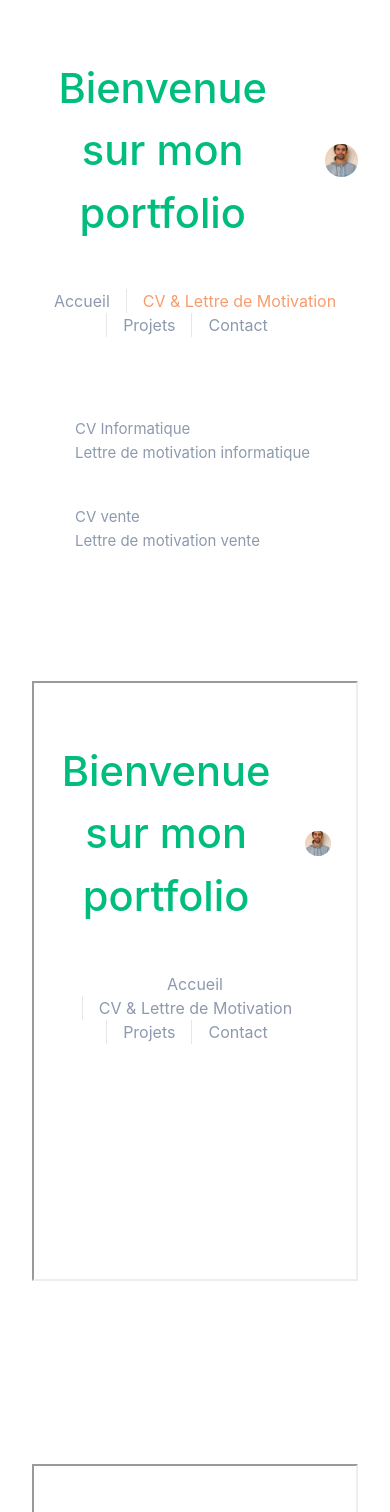
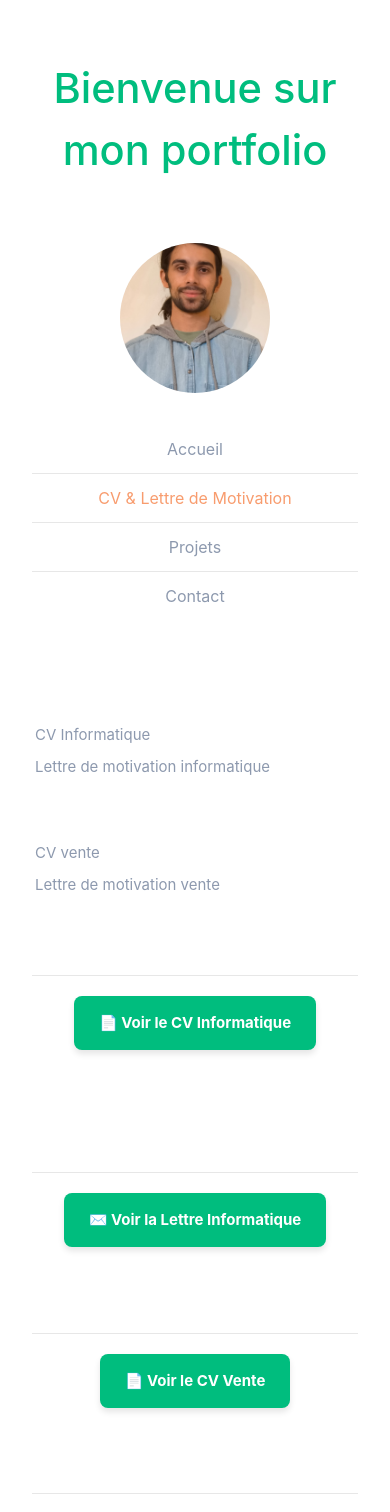
Before and after one commit to Anthony19-20/Mon_portfolio, a Vue app: page /CV_Letter in a window 390 px wide. Shown: the top 1512 px of the page. Built offline with nearby package versions, Linux system fonts and the light colour scheme.

Commit message:
Mise en place téléphone

```diff
--- a/src/App.vue
+++ b/src/App.vue
@@ -4,7 +4,7 @@ import HelloWorld from './components/HelloWorld.vue'
 </script>
 <!--
   Idées :
-  - Faire sur téléphone
+  - Mettre une flèche pour remonter
 -->
 <template>
   <header>
@@ -74,4 +74,54 @@ nav a:first-of-type {
   box-shadow: 0 10px 20px #42b883;
   z-index: 10;
 }
+
+@media (max-width: 600px) {
+  header {
+    display: block;
+  }
+
+  .photo {
+    flex-direction: column;
+    align-items: center;
+    text-align: center;
+  }
+
+  .img_moi {
+    width: 150px;
+    margin-top: 1rem;
+  }
+
+  .img_moi:hover {
+    transform: scale(1.5) translate(0, 0);
+  }
+
+  .wrapper {
+    width: 100%;
+  }
+
+  nav {
+    display: flex !important;
+    flex-direction: column !important;
+    margin-top: 2rem;
+    width: 100%;
+    padding: 0;
+  }
+
+  nav a {
+    display: block !important;
+    width: 100%;
+    padding: 12px 0 !important;
+    border-left: none !important;
+    border-bottom: 1px solid var(--color-border) !important;
+    margin: 0;
+  }
+
+  nav a:first-of-type {
+    border-left: none !important;
+  }
+
+  nav a:last-of-type {
+    border-bottom: none !important;
+  }
+}
 </style>
--- a/src/assets/style/style.css
+++ b/src/assets/style/style.css
@@ -81,3 +81,22 @@ span {
     font-weight: bold;
     color: #686868;
 }
+
+@media (max-width: 600px) {
+
+    .Instagram,
+    .Facebook,
+    .YouTube,
+    .Twitter,
+    .LinkedIn,
+    .GitHub,
+    .TikTok {
+        width: 25px;
+        height: 25px;
+        margin: 15px;
+    }
+
+    footer p {
+        font-size: 0.8rem;
+    }
+}
--- a/src/components/TheWelcome.vue
+++ b/src/components/TheWelcome.vue
@@ -152,4 +152,20 @@ import ToolingIcon from './icons/IconTooling.vue';
 .base {
   text-decoration: underline;
 }
+
+@media (max-width: 600px) {
+  nav ul {
+    padding-left: 0;
+    list-style: none;
+  }
+
+  nav li {
+    margin-bottom: 8px;
+  }
+
+  .sommaire.base {
+    margin-top: 2rem;
+    font-size: 1.2rem;
+  }
+}
 </style>
--- a/src/components/WelcomeItem.vue
+++ b/src/components/WelcomeItem.vue
@@ -83,4 +83,22 @@ h3 {
     display: none;
   }
 }
+
+@media (max-width: 600px) {
+  .item {
+    flex-direction: column;
+    /* Icône au dessus du titre */
+    align-items: flex-start;
+    margin-top: 1.5rem;
+  }
+
+  .details {
+    margin-left: 0;
+    margin-top: 0.5rem;
+  }
+
+  i {
+    margin-bottom: 0.5rem;
+  }
+}
 </style>
--- a/src/views/CV_LetterView.vue
+++ b/src/views/CV_LetterView.vue
@@ -10,29 +10,92 @@
             <li><a href="#lettre_motivation_vente">Lettre de motivation vente</a></li>
         </ul>
     </nav>
+
     <h1 class="h1" id="cv_informatique">Mon CV Informatique</h1>
-    <iframe src="/Informatique_CV_Tony_Barelli.pdf" title="Curriculum Vitae de Tony Barelli - Développeur Web"
-        width="100%" height="600px">
-    </iframe>
+    <div class="mobile-download">
+        <a href="/Informatique_CV_Tony_Barelli.pdf" target="_blank" class="btn-view">
+            📄 Voir le CV Informatique
+        </a>
+    </div>
+    <iframe src="/Informatique_CV_Tony_Barelli.pdf" title="CV Informatique" width="100%" height="600px"
+        class="desktop-pdf"></iframe>
+
     <h1 class="h1" id="lettre_motivation_informatique">Ma lettre de motivation informatique</h1>
-    <iframe src="/Informatique_Lettre_Motivation_Tony_Barelli.pdf"
-        title="Lettre de Motivation de Tony barelli - Développeur Web" width="100%" height="600px">
-    </iframe>
+    <div class="mobile-download">
+        <a href="/Informatique_Lettre_Motivation_Tony_Barelli.pdf" target="_blank" class="btn-view">
+            ✉️ Voir la Lettre Informatique
+        </a>
+    </div>
+    <iframe src="/Informatique_Lettre_Motivation_Tony_Barelli.pdf" title="Lettre Informatique" width="100%"
+        height="600px" class="desktop-pdf"></iframe>
+
     <h1 class="h1" id="cv_vente">Mon CV vente</h1>
-    <iframe src="/Vente_CV_Tony_Barelli.pdf" title="Curriculum Vitae de Tony Barelli - Conseiller de vente" width="100%"
-        height="600px">
-    </iframe>
+    <div class="mobile-download">
+        <a href="/Vente_CV_Tony_Barelli.pdf" target="_blank" class="btn-view">
+            📄 Voir le CV Vente
+        </a>
+    </div>
+    <iframe src="/Vente_CV_Tony_Barelli.pdf" title="CV Vente" width="100%" height="600px" class="desktop-pdf"></iframe>
+
     <h1 class="h1" id="lettre_motivation_vente">Ma lettre de motivation vente</h1>
-    <iframe src="/Vente_Lettre_Motivation_Tony_Barelli.pdf"
-        title="Lettre de Motivation de Tony barelli - Conseiller de vente" width="100%" height="600px">
-    </iframe>
+    <div class="mobile-download">
+        <a href="/Vente_Lettre_Motivation_Tony_Barelli.pdf" target="_blank" class="btn-view">
+            ✉️ Voir la Lettre Vente
+        </a>
+    </div>
+    <iframe src="/Vente_Lettre_Motivation_Tony_Barelli.pdf" title="Lettre Vente" width="100%" height="600px"
+        class="desktop-pdf"></iframe>
 </template>
 
-<style>
-@import '../assets/style/style.css';
+<style scoped>
+/* Style des titres */
+.h1 {
+    margin-top: 2rem;
+    margin-bottom: 1rem;
+}
 
-.h1 {
+/* Boutons pour Mobile */
+.mobile-download {
+    display: none;
+    /* Caché par défaut sur PC */
     text-align: center;
-    margin: 1rem;
+    margin: 20px 0 40px 0;
+}
+
+.btn-view {
+    background-color: #00bd7e;
+    /* Ton vert */
+    color: white !important;
+    padding: 15px 25px;
+    border-radius: 8px;
+    text-decoration: none;
+    font-weight: bold;
+    display: inline-block;
+    box-shadow: 0 4px 6px rgba(0, 0, 0, 0.1);
+}
+
+/* Ajustements pour téléphone */
+@media (max-width: 600px) {
+    .desktop-pdf {
+        display: none;
+        /* On cache les iframes qui buggent sur mobile */
+    }
+
+    .mobile-download {
+        display: block;
+        /* On affiche les boutons à la place */
+    }
+
+    .h1 {
+        font-size: 1.4rem;
+        text-align: center;
+        border-bottom: 1px solid var(--color-border);
+        padding-bottom: 10px;
+    }
+
+    nav ul {
+        list-style: none;
+        padding: 0;
+    }
 }
 </style>
--- a/src/views/HomeView.vue
+++ b/src/views/HomeView.vue
@@ -87,4 +87,26 @@ import TheWelcome from '../components/TheWelcome.vue'
   font-weight: bold;
   font-size: 2rem;
 }
+
+@media (max-width: 600px) {
+  h1 {
+    font-size: 1.8rem;
+    text-align: center;
+  }
+
+  .h2-home {
+    font-size: 1.4rem;
+    text-align: center;
+  }
+
+  .h3-home {
+    font-size: 1.1rem;
+    text-align: center;
+  }
+
+  .h4-home {
+    font-size: 0.9rem;
+    padding: 0 10px;
+  }
+}
 </style>
```
